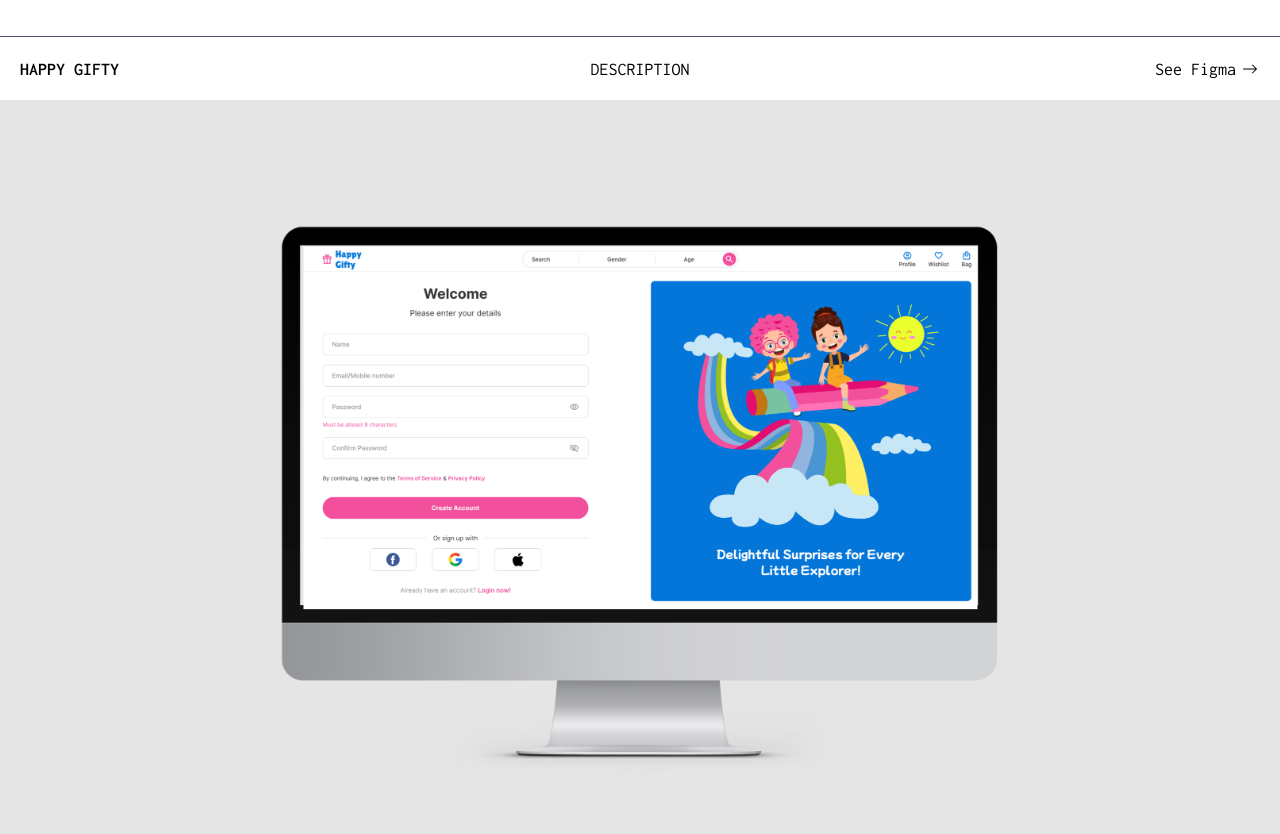
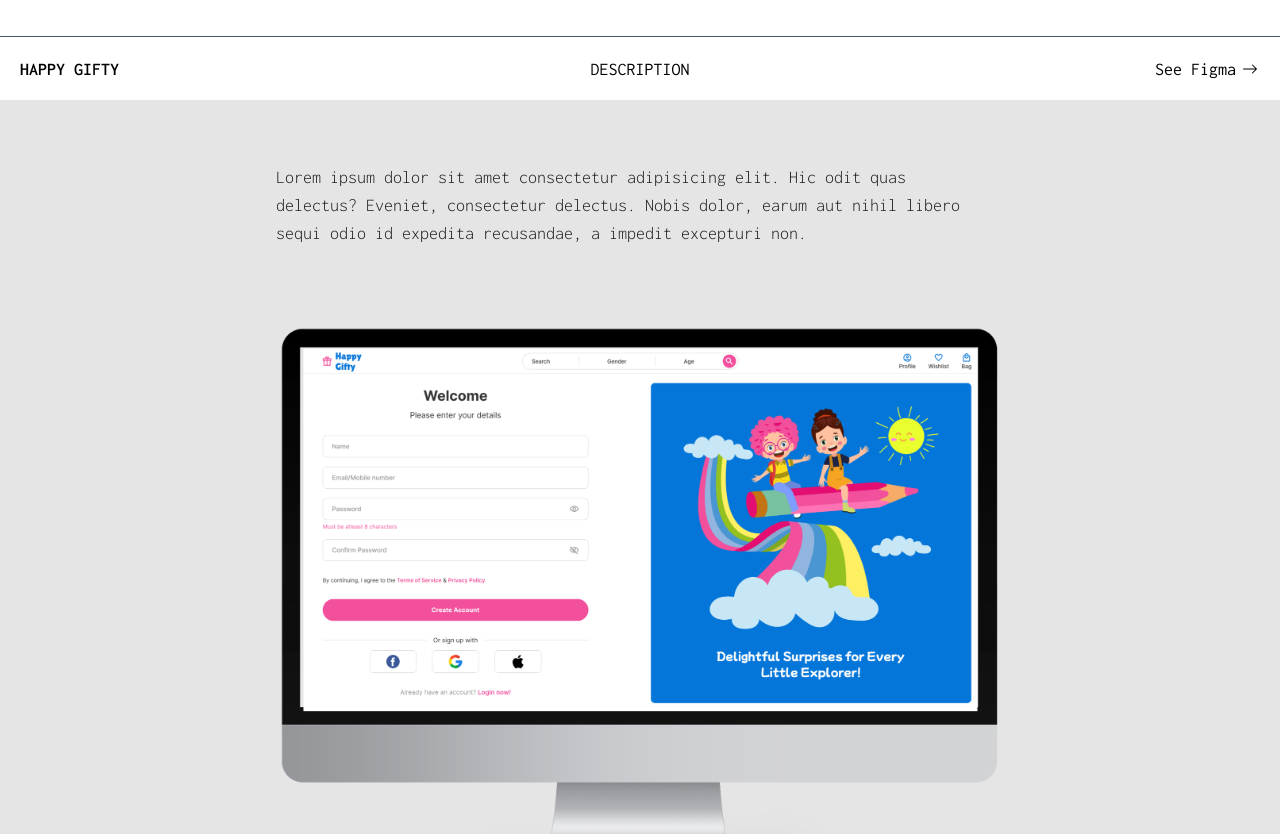
Before and after one commit to Psr-mathur/upasana-portfolio, a Next.js app: page / in a window 1280 px wide. Shown: the part 1540-2374 px from the top of the page. Built offline with nearby package versions, Linux system fonts and the light colour scheme.

Commit message:
Update project component and add ParaWordReveal animation

```diff
--- a/src/components/ui/project.jsx
+++ b/src/components/ui/project.jsx
@@ -3,24 +3,27 @@
 import Link from 'next/link';
 import { twMerge } from 'tailwind-merge';
 import { ArrowLeft } from '../icons/arrow-left';
+import { ParaWordReveal } from '../../framerAnimation/para-word-reveal';
 
 export function Project({
 	ch = '',
 	cb = '',
-	pd = 'Description',
+	pd = `Lorem ipsum dolor sit amet consectetur adipisicing elit. Hic odit quas delectus? Eveniet, consectetur delectus. Nobis dolor, earum aut nihil libero sequi odio id expedita recusandae, a impedit excepturi non.`,
 	pn = 'Project 1',
+	psd = 'Description',
 	bgsrc = null,
 	bgclass = '',
 	src = '/dummyproject.png',
 }) {
 	return (
 		<>
-			<ProjectHeader className={twMerge('z-20', ch)} pn={pn} pd={pd} />
+			<ProjectHeader className={twMerge('z-20', ch)} pn={pn} psd={psd} />
 			<ProjectBody
 				className={twMerge('z-10', cb)}
 				bgsrc={bgsrc}
 				src={src}
 				bgclass={bgclass}
+				pd={pd}
 			/>
 		</>
 	);
@@ -29,7 +32,7 @@
 export const ProjectHeader = ({
 	className = '',
 	pn = 'Project 1',
-	pd = 'Description',
+	psd = 'Description',
 }) => {
 	return (
 		<div
@@ -42,7 +45,7 @@
 				{pn}
 			</p>
 			<p className="xs:flex-1 flex justify-center text-lg uppercase order-3 xs:order-2 font-light sm:font-normal">
-				{pd}
+				{psd}
 			</p>
 			<div className="xs:flex-1 flex justify-end order-2 xs:order-3">
 				<Link
@@ -62,6 +65,7 @@
 	src = '/dummyproject.png',
 	bgsrc = null,
 	bgclass = '',
+	pd = { pd },
 }) => {
 	return (
 		<div
@@ -70,12 +74,19 @@
 				className
 			)}
 		>
-			<div className="max-w-[720px] w-[75vw] z-[5]">
-				<img
-					src={src}
-					alt="image-macbook"
-					className="w-full object-cover object-center"
+			<div className="z-[5] flex flex-col items-center gap-10">
+				<ParaWordReveal
+					className="text-lg font-light px-3 sm:px-5 py-3 sm:py-6 md:py-10 !text-justify max-w-screen-md"
+					para={pd}
 				/>
+
+				<div className="max-w-[720px] w-[75vw]">
+					<img
+						src={src}
+						alt="image-macbook"
+						className="w-full object-cover object-center"
+					/>
+				</div>
 			</div>
 			<div
 				className={twMerge(
--- /dev/null
+++ b/src/framerAnimation/para-word-reveal.jsx
@@ -0,0 +1,46 @@
+'use client';
+import { motion } from 'framer-motion';
+import { twMerge } from 'tailwind-merge';
+
+export function ParaWordReveal({
+	para = 'write paragraph here',
+	className = '',
+}) {
+	const wordAni = {
+		hidden: (i) => ({
+			opacity: 0,
+			y: 25,
+			color: 'rgb(59 130 246)',
+		}),
+		visible: (i) => ({
+			opacity: 1,
+			y: 0,
+			color: 'rgb(30 30 30)',
+			transition: {
+				delay: i * 0.02,
+				duration: 0.5,
+				ease: 'easeInOut',
+				type: 'spring',
+				stiffness: 100,
+			},
+		}),
+	};
+
+	return (
+		<p className={twMerge('flex flex-wrap', className)}>
+			{para.split(' ').map((word, i) => (
+				<motion.span
+					variants={wordAni}
+					initial="hidden"
+					whileInView="visible"
+					exit="hidden"
+					custom={i}
+					key={i}
+					className="text-blue-500 inline-block"
+				>
+					{word}&nbsp;
+				</motion.span>
+			))}
+		</p>
+	);
+}
```
